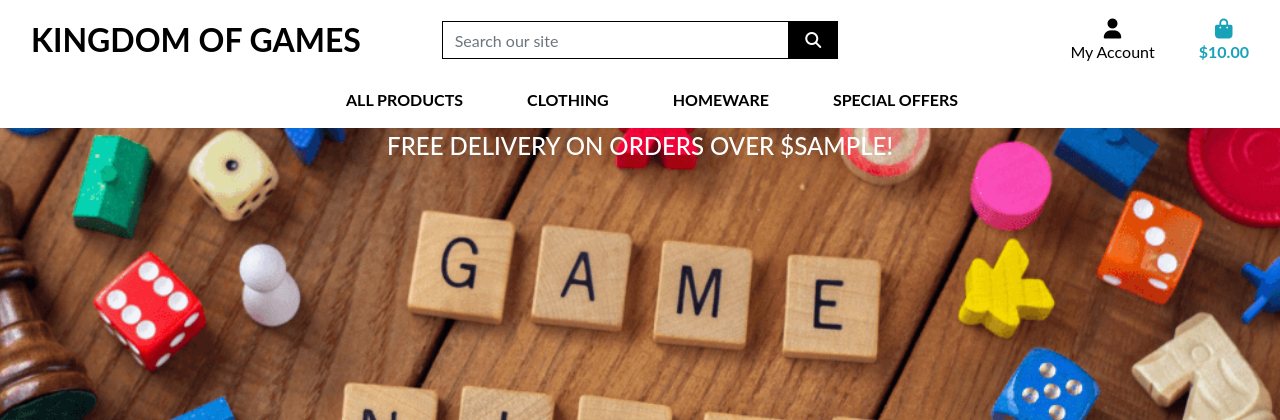
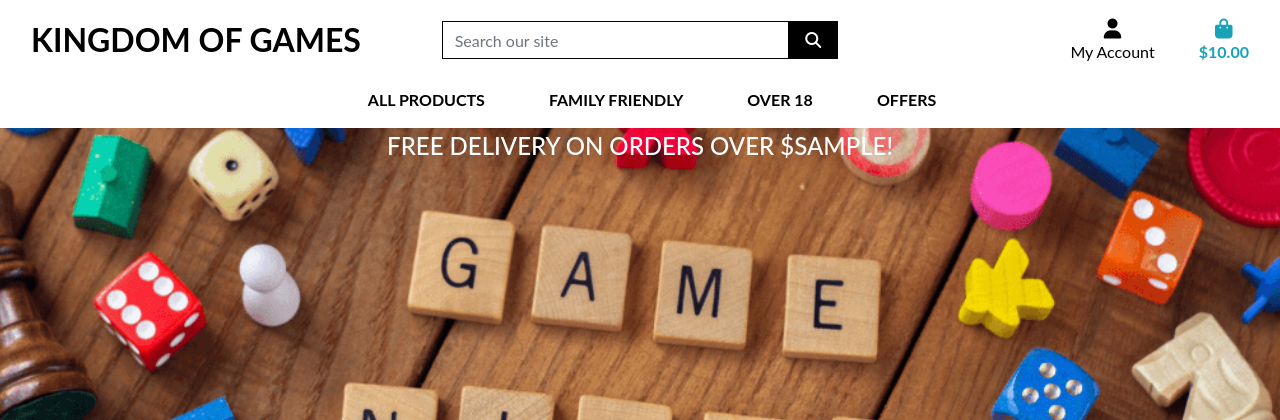
Before and after one commit to Emily-Rodden7/kingdom_of_games, a Django app: template templates/allauth/base.html in a window 1280 px wide. Shown: the top 420 px of the page. Run offline with Django 3.2, Linux system fonts and the light colour scheme; the template is opened without the code that fills it: most values are stand-ins (such as "Sample title", 1, 10 or a date in 2020); some libraries are stand-ins or nearby versions.

Commit message:
header change on main nav

```diff
--- a/templates/includes/main-nav.html
+++ b/templates/includes/main-nav.html
@@ -14,7 +14,7 @@
 
         <li class="nav-item dropdown">
             <a class="logo-font font-weight-bold nav-link text-black mr-5" href="#" id="game-link" data-toggle="dropdown" aria-haspopup="true" aria-expanded="false">
-                Clothing
+                Family Friendly
             </a>
             <div class="dropdown-menu border-0" aria-labelledby="familyfriendly-link">
                 <a href="" class="dropdown-item">Card Game</a>
@@ -27,7 +27,7 @@
 
         <li class="nav-item dropdown">
             <a class="logo-font font-weight-bold nav-link text-black mr-5" href="#" id="over18-link" data-toggle="dropdown" aria-haspopup="true" aria-expanded="false">
-                Homeware
+                Over 18
             </a>
             <div class="dropdown-menu border-0" aria-labelledby="over18-link">
                 <a href="" class="dropdown-item">NSFW Games</a>
@@ -38,7 +38,7 @@
 
         <li class="nav-item dropdown">
             <a class="logo-font font-weight-bold nav-link text-black" href="#" id="offers-link" data-toggle="dropdown" aria-haspopup="true" aria-expanded="false">
-                Special Offers
+                Offers
             </a>
             <div class="dropdown-menu border-0" aria-labelledby="offers-link">
                 <a href="" class="dropdown-item">Deals</a>
```
